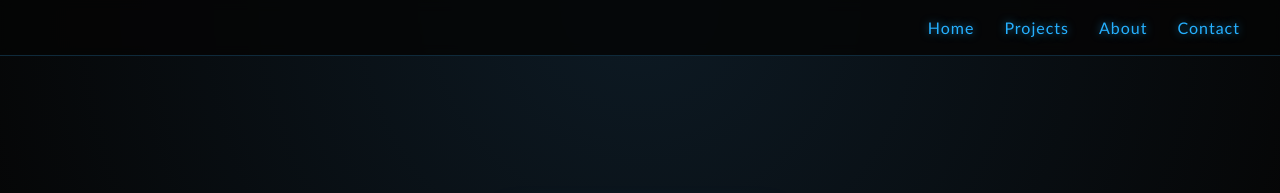
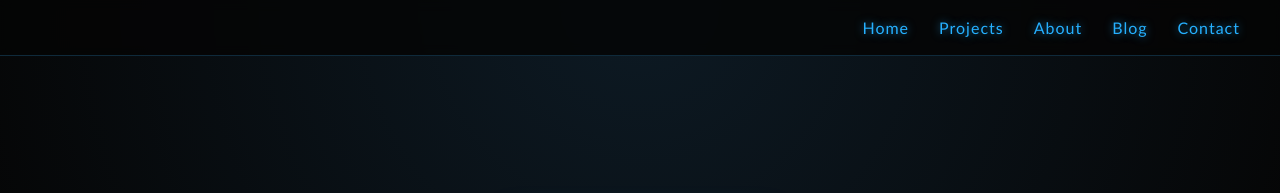
Before and after one commit to AstroGearLabs/astrogearlabs.github.io, a plain HTML site: page index.html in a window 1280 px wide. Shown: the top 193 px of the page. Drawn offline with Linux system fonts and the light colour scheme.

Commit message:
Add blog system + first post

```diff
--- a/index.html
+++ b/index.html
@@ -198,6 +198,7 @@
             <a href="#home">Home</a>
             <a href="#projects">Projects</a>
             <a href="#mission">About</a>
+            <a href="blog/index.html">Blog</a>
             <a href="mailto:info@astrogearlabs.com">Contact</a>
         </div>
 
```
